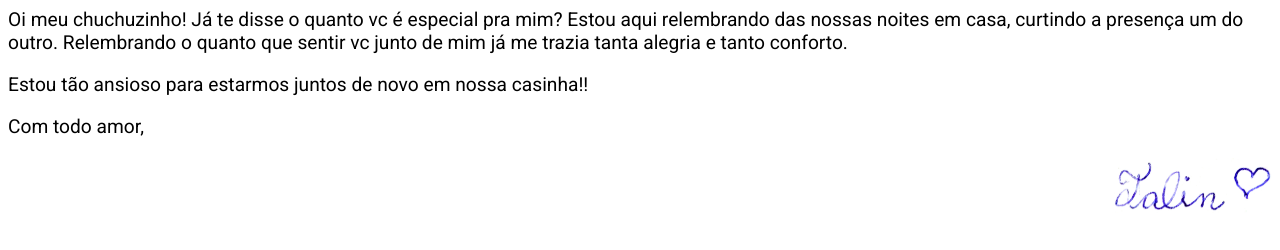
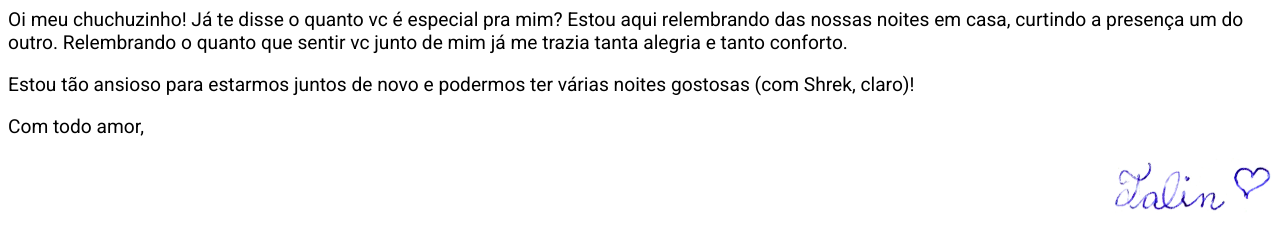
Before and after one commit to Tales-Carvalho/Tales-Carvalho.github.io, a plain HTML site: page mensagens/2.html in a window 1280 px wide. Drawn offline with Linux system fonts and the light colour scheme.

Commit message:
Day 2 fix (kinda)

```diff
--- a/js/musicas.js
+++ b/js/musicas.js
@@ -1,4 +1,4 @@
 const musicas = [
   {name: "Aerosmith - I Don't Want to Miss a Thing", id: "T-doQhcwDS8"},
-  {name: "Calma que to corrigindo isso, tá esquisito", id: "CvjN-9epBqA"}
+  {name: "Smash Mouth - All Star", id: "L_jWHffIx5E"}
 ]
--- a/mensagens/2.html
+++ b/mensagens/2.html
@@ -19,7 +19,8 @@
       e tanto conforto.
     </p>
     <p>
-      Estou tão ansioso para estarmos juntos de novo em nossa casinha!!
+      Estou tão ansioso para estarmos juntos de novo
+      e podermos ter várias noites gostosas (com Shrek, claro)!
     </p>
     <p>
       Com todo amor,
```
